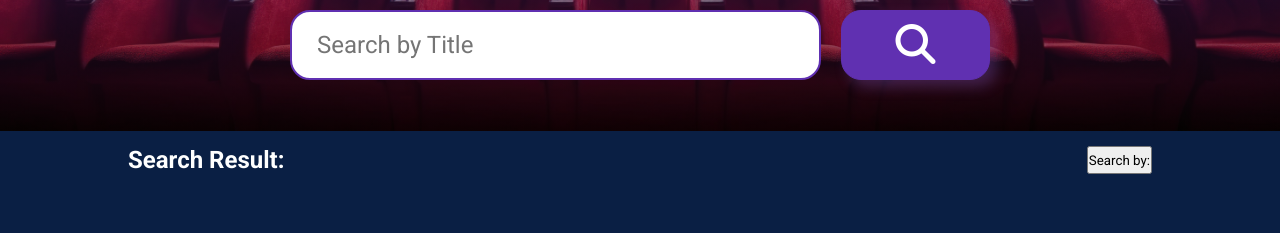
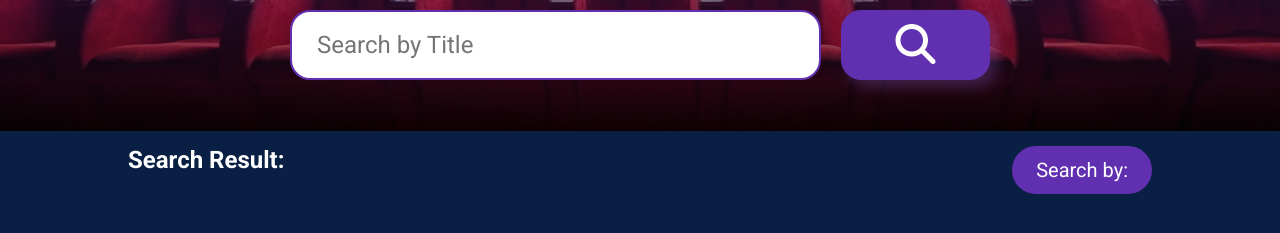
Before and after one commit to Crawford124815/Mod-6-finale-Individual-Project, a plain HTML site: page Browse.html in a window 1280 px wide. Shown: the part 169-402 px from the top of the page. Drawn offline with nearby package versions, Linux system fonts and the light colour scheme.

Commit message:
Finished and Done

```diff
--- a/Browse.html
+++ b/Browse.html
@@ -94,7 +94,7 @@
                 placeholder="Search by Title"
                 onchange="changeSearchValue(event)"
                 />
-               <button class="btn__search" onclick="renderMovies(searchTerm)">
+               <button class="btn__search click__effect" onclick="renderMovies(searchTerm)">
             <i class="fa-solid fa-magnifying-glass"></i>
             </button>
           </div>
@@ -105,7 +105,7 @@
         <span class="search__name"></span>
       </h1>
       <button id="sort__button"
-      class="sort__by"
+      class="sort__by click__effect"
       onclick="toggleSortOrder()"
       >Search by:</button>
       </div>
--- a/Browse.js
+++ b/Browse.js
@@ -5,6 +5,7 @@ const inputfield = document.querySelector(".input__field");
 let searchValue = "";
 let moviesArr = []
 let displayMoviesArr = []
+let currentSortState = 'default'
 
 const parameters = new URLSearchParams(window.location.search);
 const searchTermFromParams = parameters.get("searchTerm");
@@ -57,9 +58,9 @@ async function renderMovies() {
     }
     return;
   }
+  moviesArr = data.Search;
+  displayMoviesArr = moviesArr.slice(0, 6)
   displayMovies()
- moviesArr = data.Search;
- displayMoviesArr = moviesArr.slice(0, 6)
 }
 function displayMovies() {
   moviesWrapper.innerHTML = displayMoviesArr
@@ -77,9 +78,7 @@ function displayMovies() {
             `;
     })
     .join("");
-
 }
-  let currentSortState = 'default'
 
   function toggleSortOrder() {
     if (currentSortState === 'default') {
@@ -94,7 +93,7 @@ function displayMovies() {
 
     document.getElementById('sort__button').textContent = `Sort: ${currentSortState.toUpperCase()}`;
     sortMovies();
-    renderMovies();
+    displayMovies();
   }
   function sortMovies() {
   if (currentSortState === 'a-z') {
@@ -117,9 +116,6 @@ function displayMovies() {
 
 }
 
-
-
-
 menuToggle.addEventListener("click", () => {
   navMenu.classList.toggle("active");
   menuToggle.classList.toggle("active");
--- a/style.css
+++ b/style.css
@@ -178,16 +178,6 @@ nav {
   width: 0;
   background-color: #6415ff;
   transition: all 600ms ease-out;
-}
-
-.landing__title,
-.para,
-.section__sub-title,
-.nav__link,
-.fa-adjust,
-section,
-.movie__img {
-  transition: background-color 300ms ease;
 }
 
 /*
@@ -438,6 +428,21 @@ section,
   padding: 15px 10%;
 }
 
+.sort__by {
+  cursor: pointer;
+  font-size: 20px;
+  border-radius: 30px;
+  padding: 12px 24px;
+  background-color: #6030b1;
+  color: #fff;
+  border: none;
+  transition: all 250ms ease;
+}
+
+.sort__by:hover {
+  background-color: #8742ff;
+}
+
 .search__name {
   opacity: 0.8;
 }
@@ -470,8 +475,6 @@ section,
   cursor: pointer;
   transition: transform 300ms ease;
 }
-
-
 
 .movie__title {
   white-space: nowrap;
@@ -508,11 +511,11 @@ section,
 
 */
 
-@media(max-width: 1320px) {
+@media (max-width: 1320px) {
   .movies {
     align-items: center;
     justify-content: space-around;
-    margin: 0 30px ;
+    margin: 0 30px;
   }
 }
 @media (max-width: 1000px) {
@@ -583,7 +586,7 @@ section,
     height: 60px;
   }
 }
-@media(max-width:686px) {
+@media (max-width: 686px) {
   .movies {
     flex-direction: column;
   }
@@ -596,14 +599,14 @@ section,
   .movie__img {
     width: 60%;
   }
-   .landing__title {
+  .landing__title {
     font-size: 20px;
   }
   .para {
     font-size: 20 px;
   }
- .input__wrapper {
-  margin-top: 0;
-  padding-top: 20px;
- }
+  .input__wrapper {
+    margin-top: 0;
+    padding-top: 20px;
+  }
 }
```
Also changed, not shown: script.js (+13 -15 lines).
